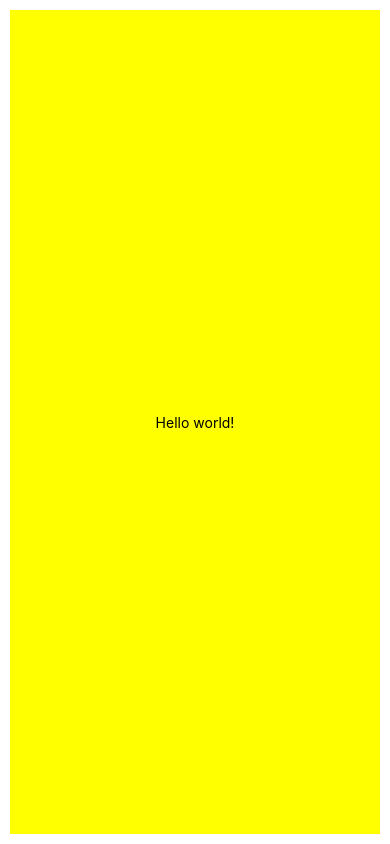
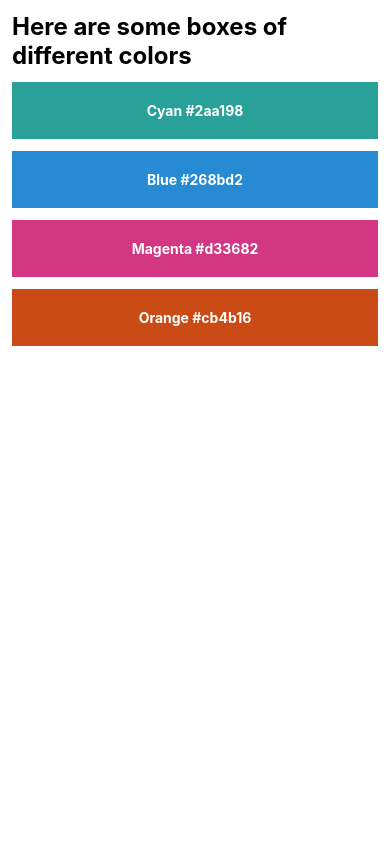
Before and after one commit to christian-bravo7/react-native-palette-colors, a React Native app: screen / in a window 390 px wide. Built offline with nearby package versions, Linux system fonts and the light colour scheme.

Commit message:
boxes of different colors excercise

```diff
--- a/App.js
+++ b/App.js
@@ -11,30 +11,63 @@ import {
 const App = () => {
   return (
     <SafeAreaView style={[styles.safeArea, styles.androidSafeArea]}>
-      <View style={[styles.container, styles.yellow]}>
-        <Text>Hello world!</Text>
+      <View style={styles.container}>
+        <Text style={styles.title}>
+          Here are some boxes of different colors
+        </Text>
+        <View style={[styles.box, styles.cyan]}>
+          <Text style={styles.boxText}>Cyan #2aa198</Text>
+        </View>
+        <View style={[styles.box, styles.blue]}>
+          <Text style={styles.boxText}>Blue #268bd2</Text>
+        </View>
+        <View style={[styles.box, styles.magenta]}>
+          <Text style={styles.boxText}>Magenta #d33682</Text>
+        </View>
+        <View style={[styles.box, styles.orange]}>
+          <Text style={styles.boxText}>Orange #cb4b16</Text>
+        </View>
       </View>
     </SafeAreaView>
   );
 };
 
 const styles = StyleSheet.create({
-  yellow: {
-    backgroundColor: 'yellow',
-  },
-  container: {
-    margin: 10,
-    flex: 1,
-    paddingHorizontal: 20,
-    justifyContent: 'center',
-    alignItems: 'center',
-  },
   safeArea: {
     flex: 1,
   },
   androidSafeArea: {
     paddingTop: Platform.OS === 'android' ? StatusBar.currentHeight : 0,
   },
+  container: {
+    padding: 12,
+  },
+  title: {
+    fontWeight: 'bold',
+    fontSize: 24,
+    marginBottom: 12,
+  },
+  box: {
+    padding: 20,
+    alignItems: 'center',
+    marginBottom: 12,
+  },
+  boxText: {
+    color: 'white',
+    fontWeight: 'bold',
+  },
+  cyan: {
+    backgroundColor: '#2aa198',
+  },
+  blue: {
+    backgroundColor: '#268bd2',
+  },
+  magenta: {
+    backgroundColor: '#d33682',
+  },
+  orange: {
+    backgroundColor: '#cb4b16',
+  },
 });
 
 export default App;
```
